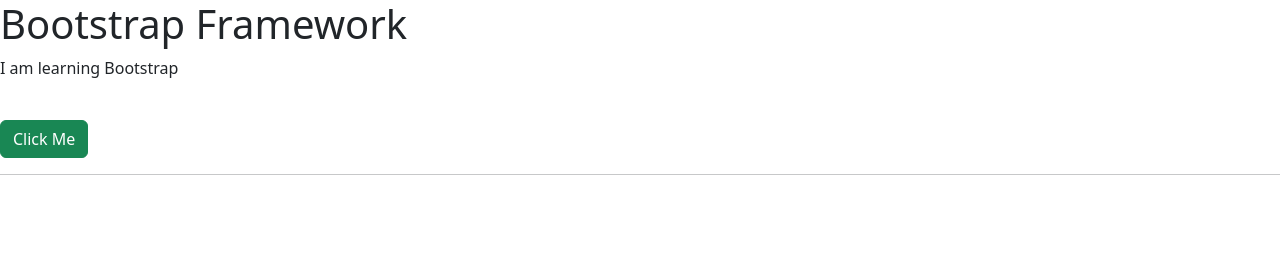
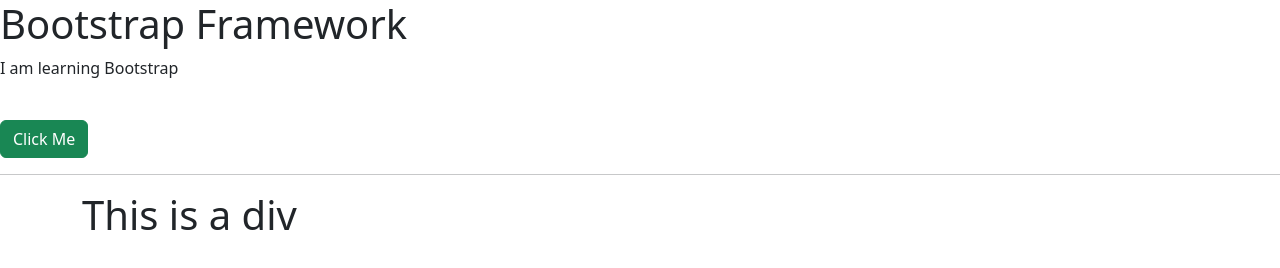
Before and after one commit to My-FCA-Work/Learning_Bootstrap, a plain HTML site: page index.html in a window 1280 px wide. Drawn offline with nearby package versions, Linux system fonts and the light colour scheme.

Commit message:
added container

```diff
--- a/index.html
+++ b/index.html
@@ -13,8 +13,8 @@
     <button class="btn btn-success">Click Me</button>
 
     <br><hr>
-    <div>
-
+    <div class="container">
+        <h1>This is a div</h1>
     </div>
 </body>
 </html>
```
